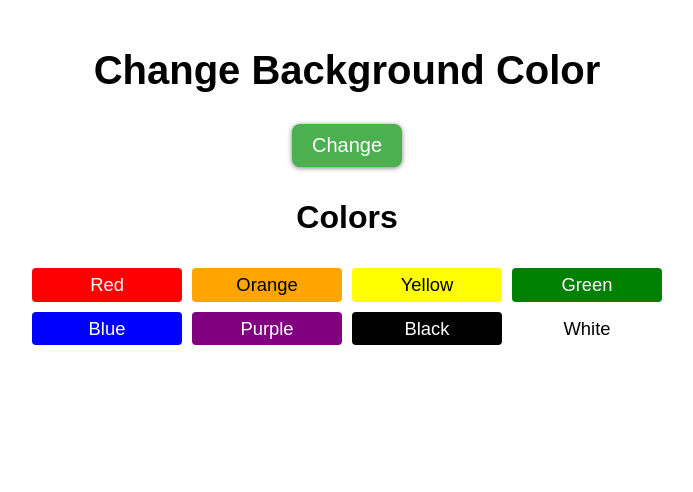
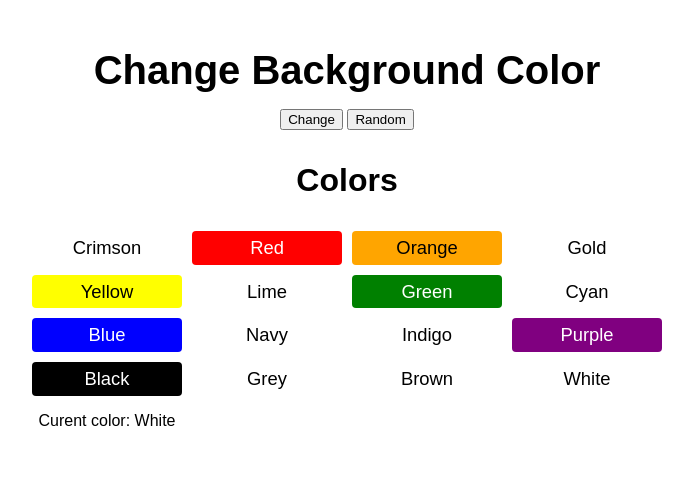
Before and after one commit to Arpan-Shah-102/background-color-changer, a plain HTML site: page index.html in a window 1280 px wide. Shown: the whole page, without its empty margins (293-986 px from the left). Drawn offline with Linux system fonts and the light colour scheme.

Commit message:
Update index.html

```diff
--- a/index.html
+++ b/index.html
@@ -11,18 +11,33 @@
   <body>
     <div class="div">
       <h1>Change Background Color</h1>
-      <button>Change</button>
+      <div>
+        <button>Change</button>
+        <button id="random">Random</button>
+      </div>
       <h4>Colors</h4>
-      <p>
+      <p id="buttonGrid">
+        <span id="crimson">Crimson</span>
         <span id="red">Red</span>
         <span id="orange">Orange</span>
+        <span id="gold">Gold</span>
+
         <span id="yellow">Yellow</span>
+        <span id="lime">Lime</span>
         <span id="green">Green</span>
+        <span id="cyan">Cyan</span>
+
         <span id="blue">Blue</span>
+        <span id="navy">Navy</span>
+        <span id="violet">Indigo</span>
         <span id="purple">Purple</span>
+
         <span id="black">Black</span>
+        <span id="grey">Grey</span>
+        <span id="brown">Brown</span>
         <span id="white">White</span>
       </p>
+      <p id="currentColor">Curent color: White</p>
     </div>
     <script src="script.js"></script>
   </body>
```
